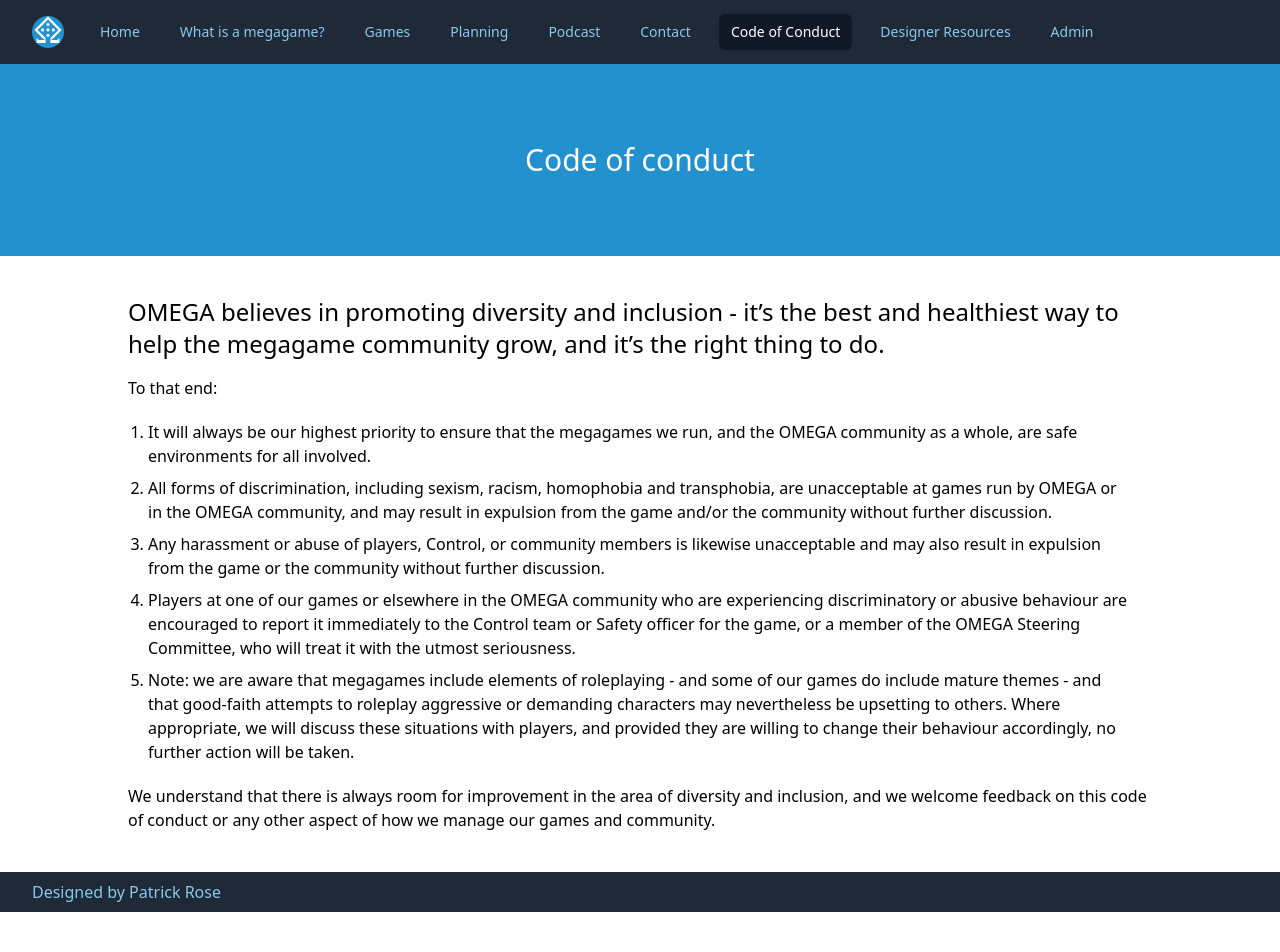
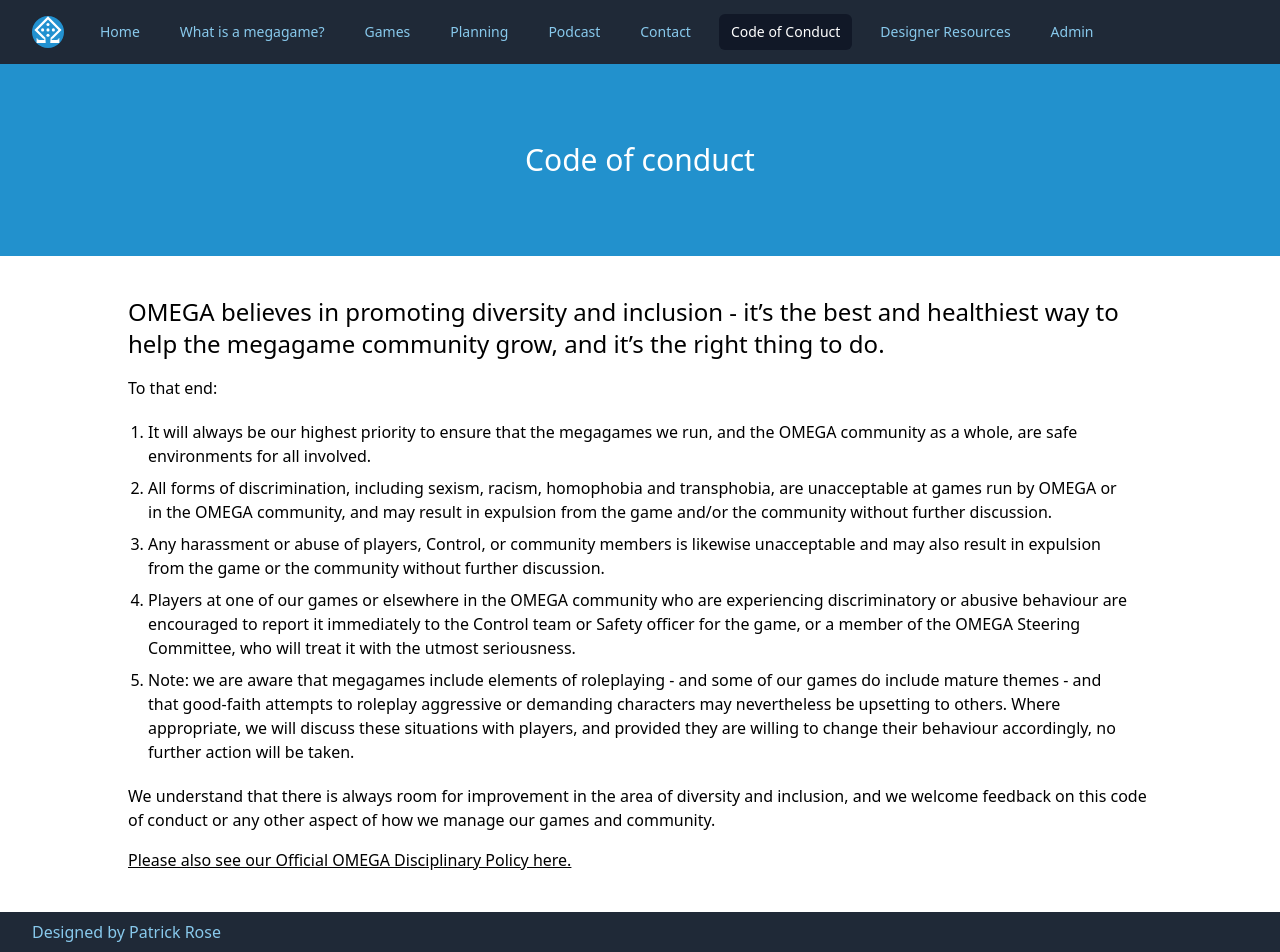
Before and after one commit to PatrickRose/omega-website, a Next.js app: page /code-of-conduct in a window 1280 px wide. Before the commit the page ends 912 px from the top, so only its background shows below. Built offline with nearby package versions, Linux system fonts and the light colour scheme; a web font is replaced by a local one.

Commit message:
Add link to disciplinary policy

```diff
--- a/src/pages/code-of-conduct.tsx
+++ b/src/pages/code-of-conduct.tsx
@@ -35,6 +35,15 @@ export default function CodeOfConduct() {
                 We understand that there is always room for improvement in the area of diversity and inclusion, and we
                 welcome feedback on this code of conduct or any other aspect of how we manage our games and community.
             </p>
+
+            <p className="py-2">
+                <a href="https://docs.google.com/document/d/1FaelhmttFFEtUagvbUlhohMBQEk_yVb-RTyAXpdopF8/edit?usp=sharing"
+                   target="_blank"
+                   rel="noopener noreferrer"
+                >
+                Please also see our Official OMEGA Disciplinary Policy here.
+                </a>
+            </p>
         </MainContent>
     </React.Fragment>
 }
```
